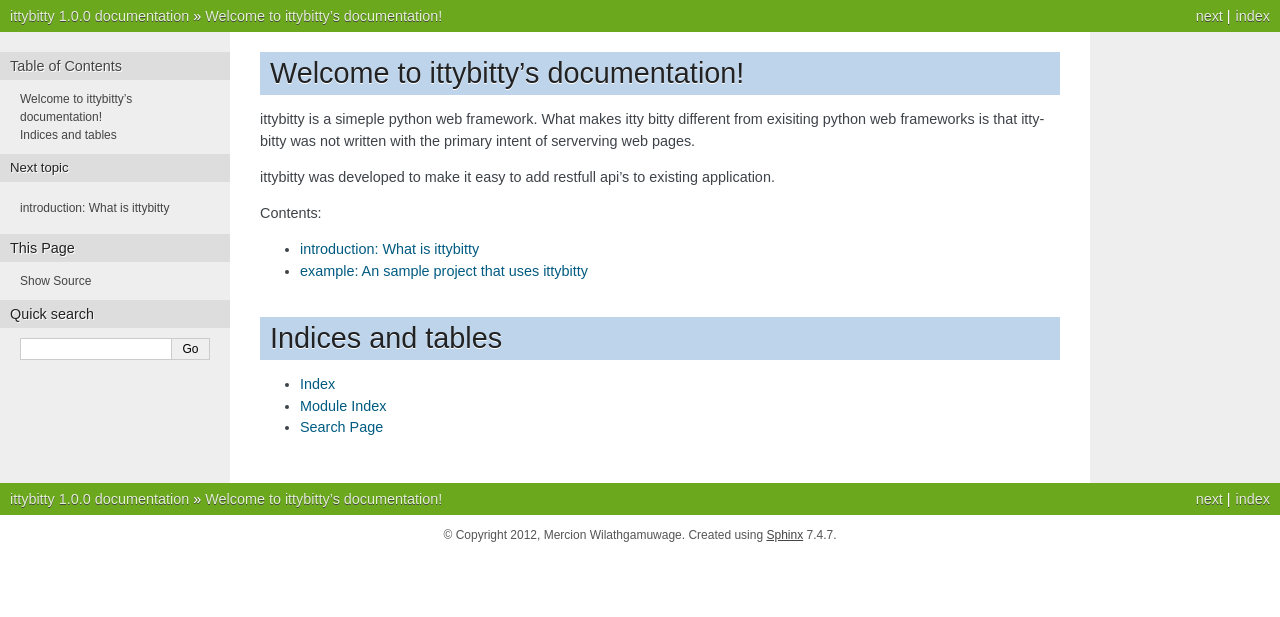
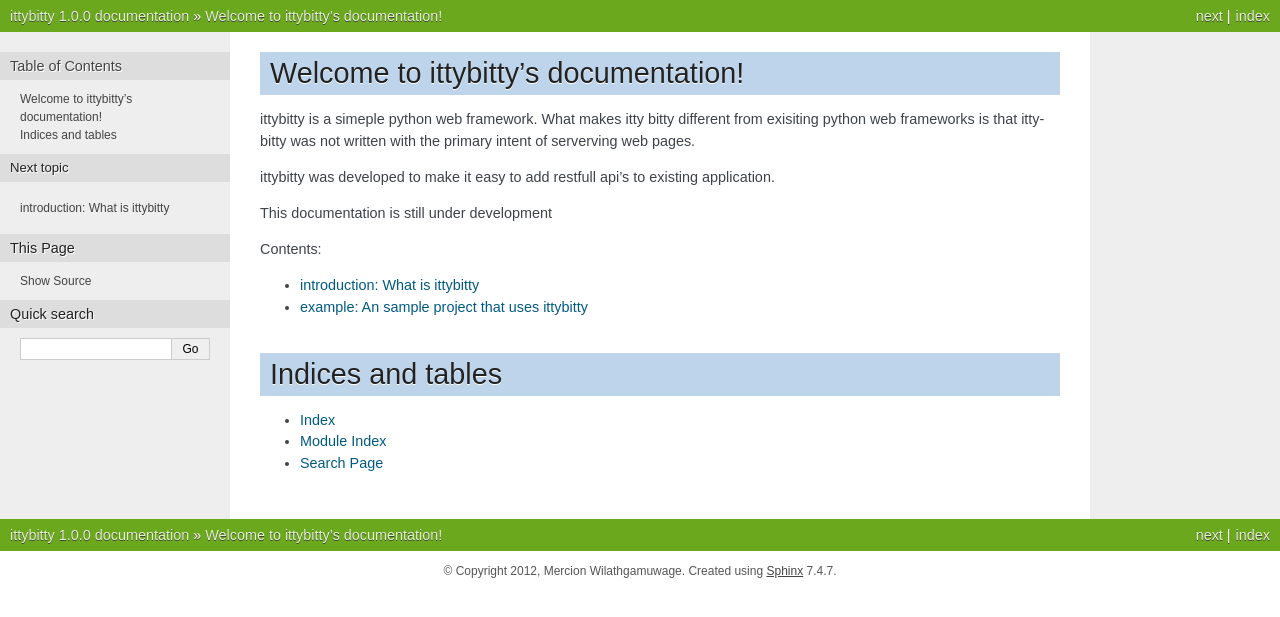
Before and after one commit to AKdroid/ittybitty, a Sphinx documentation site: the page built from docs/source/index.rst, in a window 1280 px wide. Shown: the top 617 px of the page. Built offline with Sphinx 7.4.7, drawn with Linux system fonts in a browser that asks for light colours; formulas are drawn with MathJax 3; pages that are not in the unit, such as notebooks, are missing from menus.

Commit message:
Updated docs

```diff
--- a/docs/source/index.rst
+++ b/docs/source/index.rst
@@ -13,7 +13,7 @@ the primary intent of serverving web pages.
 ittybitty was developed to make it easy to add restfull api's to existing
 application.
 
-
+This documentation is still under development
 
 
 Contents:
```
